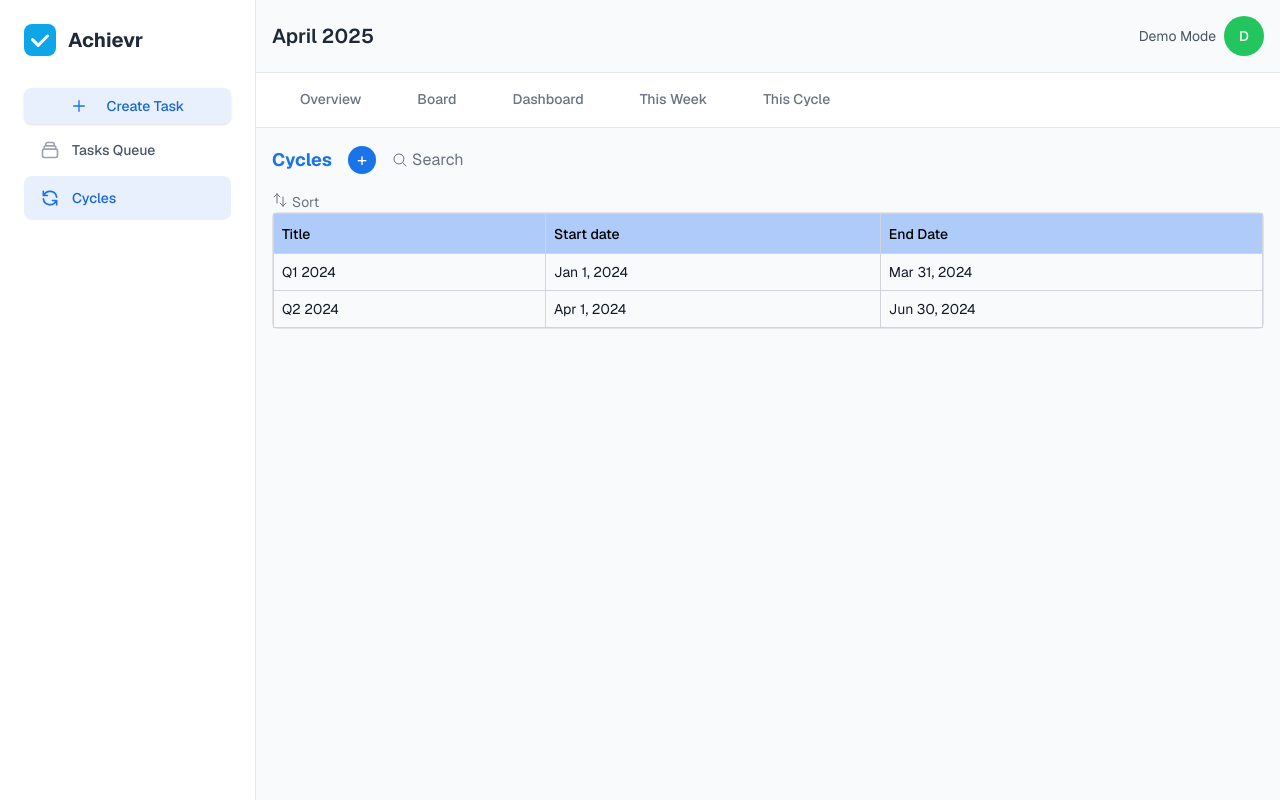
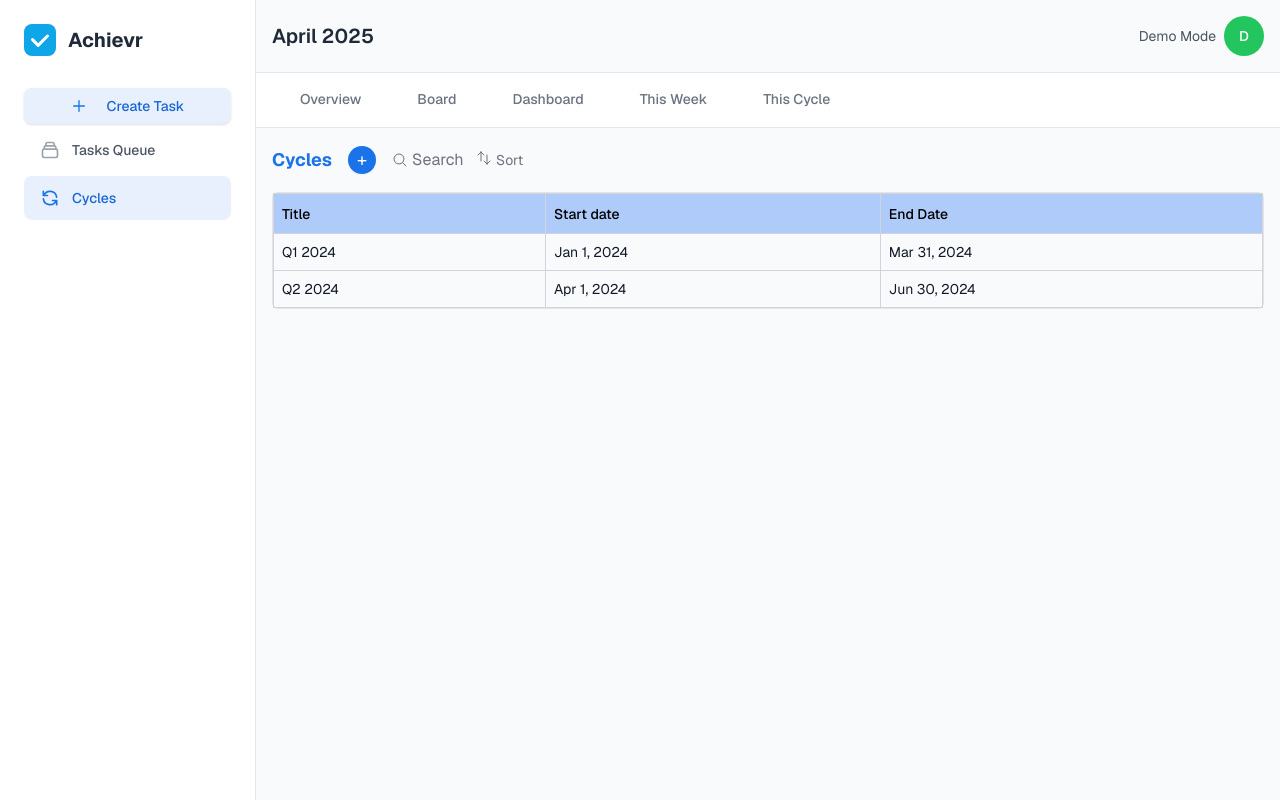
Before and after one commit to Shree0310/Achievr, a Next.js app: page /cycles-list in a window 1280 px wide. Built offline with nearby package versions, Linux system fonts and the light colour scheme; no server answers; the database is empty.

Commit message:
Placement of sort button

```diff
--- a/src/app/Components/Cycles/Cycles.jsx
+++ b/src/app/Components/Cycles/Cycles.jsx
@@ -274,9 +274,8 @@ const Cycles = ({ userId }) => {
                     </div>
                 )}
 
-            </div>
                 <div className="relative">
-                <div className="flex text-gray-500 cursor-pointer z-10"
+                    <div className="flex text-gray-500 cursor-pointer z-10 mx-8 my-1"
                         onClick={() => setShowSortDialog((prev) => !prev)}>
                         <svg
                             className="h-4 w-4"
@@ -304,7 +303,7 @@ const Cycles = ({ userId }) => {
                                 </DropdownMenu>
                                 <DropdownMenu>
                                     <DropdownMenuTrigger className="flex items-center justify-between px-4 py-2  h-10 w-44 bg-white border border-gray-200 rounded-md hover:bg-gray-50">
-                                    <span>{sortOrder == 'asc'? 'Ascending' : 'Descending'}</span>
+                                        <span>{sortOrder == 'asc' ? 'Ascending' : 'Descending'}</span>
                                         <svg className="w-4 h-4 ml-2" fill="none" stroke="currentColor" viewBox="0 0 24 24">
                                             <path strokeLinecap="round" strokeLinejoin="round" strokeWidth={2} d="M19 9l-7 7-7-7" />
                                         </svg>
@@ -328,6 +327,8 @@ const Cycles = ({ userId }) => {
 
                         </div>
                     )}
+
+                </div>
 
             </div>
 
```
Lines whose indentation alone changed are shown as unchanged.
